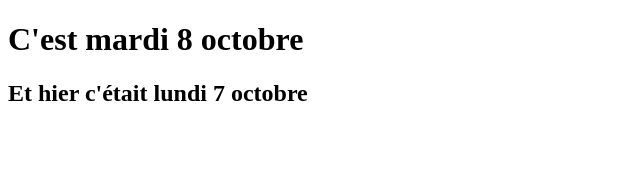
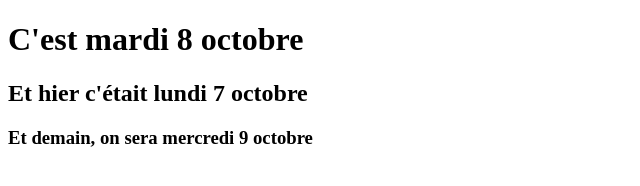
Before and after one commit to Elo-S38/Elo-S38.github.io, a plain HTML site: page index.html in a window 1280 px wide. Shown: the whole page, without its empty margins (0-640 px from the left). Drawn offline with Linux system fonts and the light colour scheme.

Commit message:
Rajout h3

```diff
--- a/index.html
+++ b/index.html
@@ -8,6 +8,7 @@
 <body>
     <h1>C'est mardi 8 octobre</h1>
         <h2>Et hier c'était lundi 7 octobre</h2>
+            <h3>Et demain, on sera mercredi 9 octobre</h3>
 
 </body>
 </html>
```
